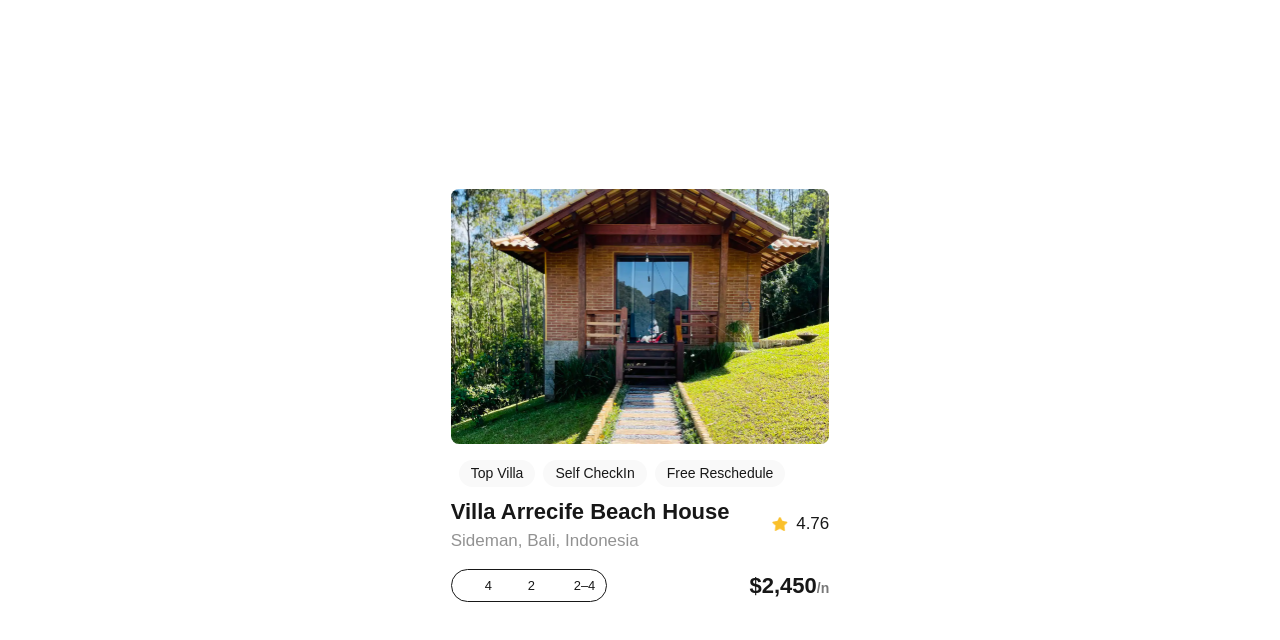
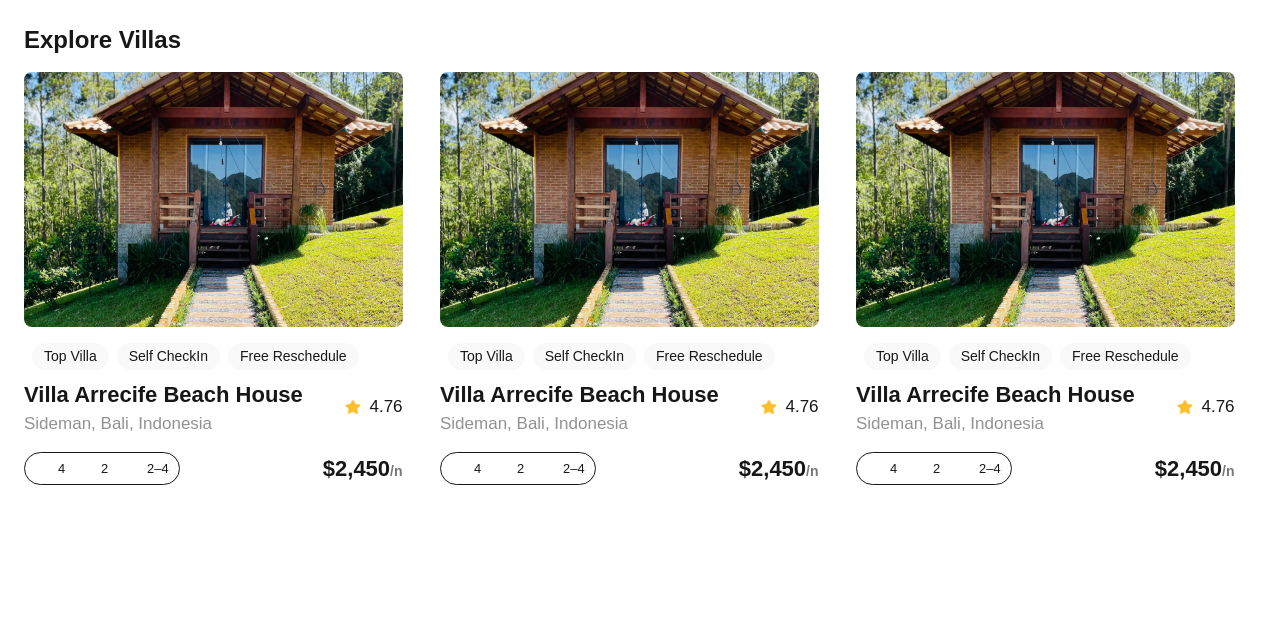
Before and after one commit to samisonof/alx-project-0x00-setup, a Next.js app in the folder alx-project-0x00/: page /landing in a window 1280 px wide. Shown: the top 640 px of the page. Built offline with nearby package versions, Linux system fonts and the light colour scheme.

Commit message:
triple the image

```diff
--- a/alx-project-0x00/pages/landing.tsx
+++ b/alx-project-0x00/pages/landing.tsx
@@ -1,14 +1,17 @@
-// pages/landing.tsx
+import React from "react"
+import Card from "@/components/Card"
 
-import React from "react";
-import Card from "@/components/Card";
+const LandingPage: React.FC = () => {
+  return (
+    <div className="p-6">
+      <h1 className="text-2xl font-bold mb-4">Explore Villas</h1>
+      <div className="grid grid-cols-1 md:grid-cols-2 lg:grid-cols-3 gap-4">
+        <Card />
+        <Card />
+        <Card />
+      </div>
+    </div>
+  )
+}
 
-const Landing: React.FC = () => {
-  return (
-    <main className="min-h-screen p-6 bg-white flex justify-center items-center">
-      <Card />
-    </main>
-  );
-};
-
-export default Landing;
+export default LandingPage
```
